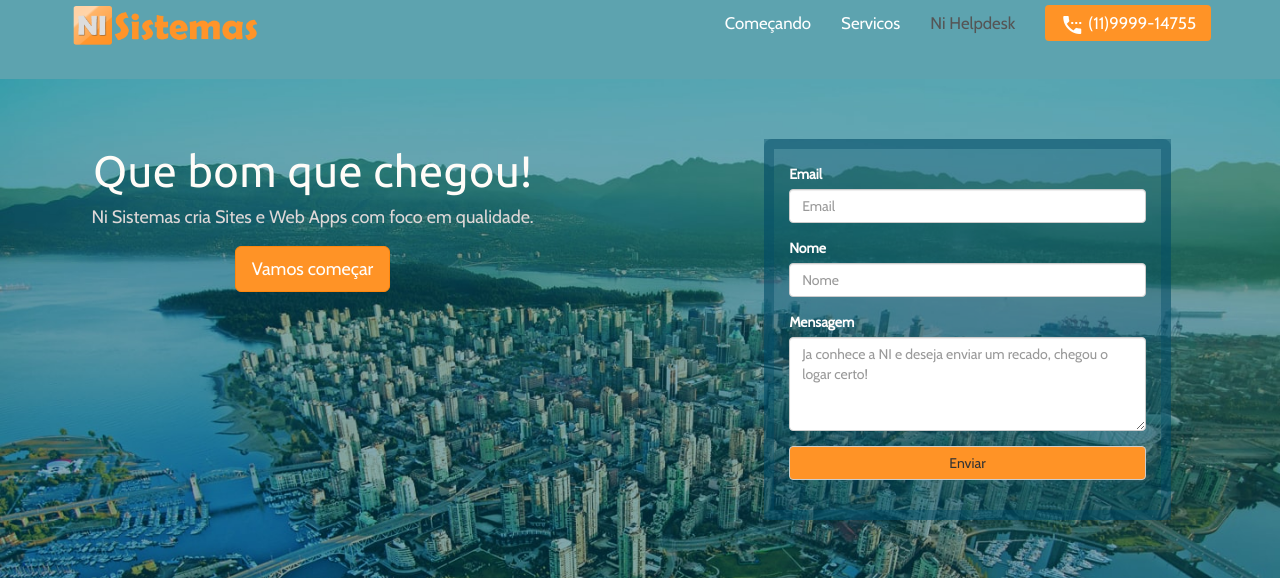
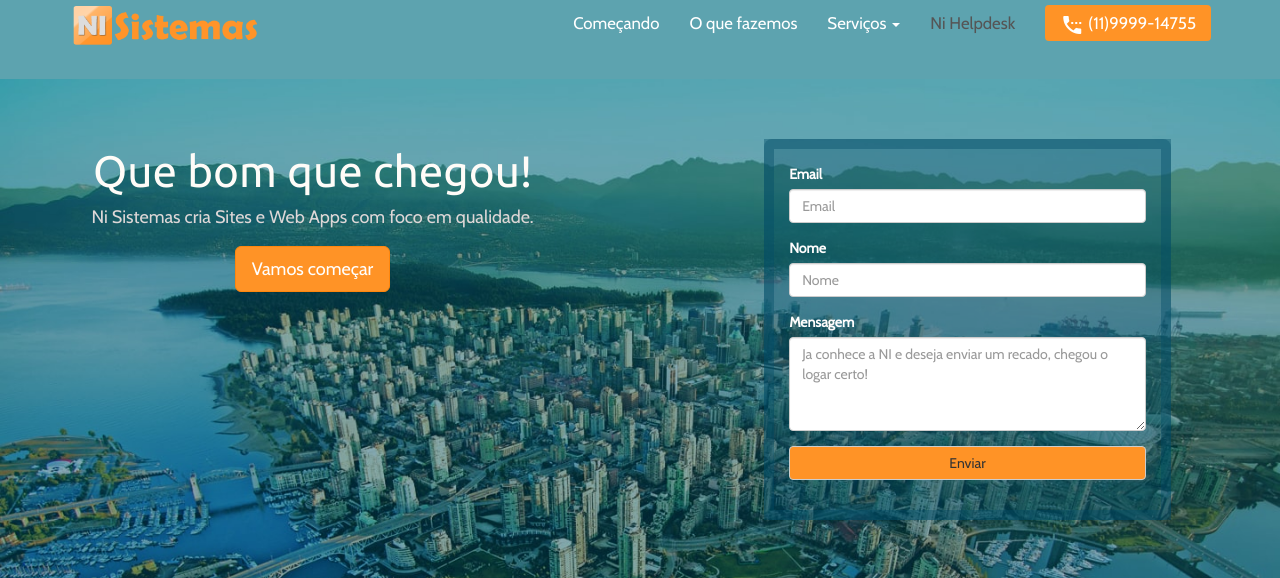
Before and after one commit to gusviaja/NiSistemas, a PHP site: page / in a window 1280 px wide. Shown: the top 578 px of the page. Run offline with PHP 8.4, Linux system fonts and the light colour scheme.

Commit message:
alteracao de menu -- add dropdown servicos --

```diff
--- a/cabecalho.php
+++ b/cabecalho.php
@@ -26,8 +26,17 @@
 				<div class="collapse navbar-collapse" id="myNavbar">
 				  <ul class="nav navbar-nav navbar-right">
 					<li class="first"><a href="#quemSomos" class="first scrollar">Começando</a></li>
-					<li><a href="#servicos" class="scrollar">Servicos</a></li>
-					<!-- <li><a href="#criacao-de-sites" class="scrollar">Criação de Sites</a></li> -->
+					<li><a href="#servicos" class="dropdown scrollar">O que fazemos</a></li>
+
+					<li class="dropdown">
+						<a href="#" class="dropdown-toggle" data-toggle="dropdown" role="button" aria-haspopup="true" aria-expanded="false">Serviços <span class="caret"></span></a>
+				          <ul class="dropdown-menu">
+				            <li><a href="#criacaoDeSite" class="scrollar">Criação de sites</a></li>
+				             <li role="separator" class="divider"></li>
+				            <li><a href="#criacaoDeSistema" class="scrollar">Software House</a></li>
+				          </ul>
+			        </li>
+
 					<li><a href="#nihelpdesk" class="scrollar">Ni Helpdesk</a></li>
 					<!-- <li><a href="#contato" class="scrollar">Ni Imobiliaria</a></li> -->
 					<li><a href="https://api.whatsapp.com/send?lang=pt&phone=5511999914755" rel="no-follow" target="blank"><span class="breadcrumb" > <i class="material-icons">settings_phone</i> (11)9999-14755</span></a></li>
```
